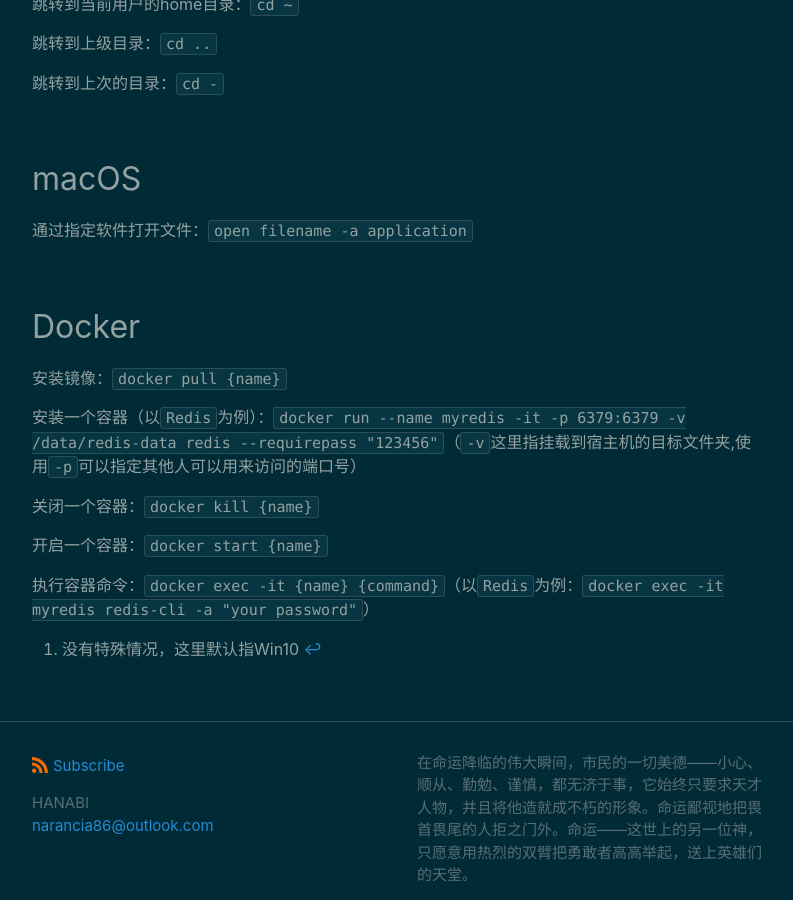
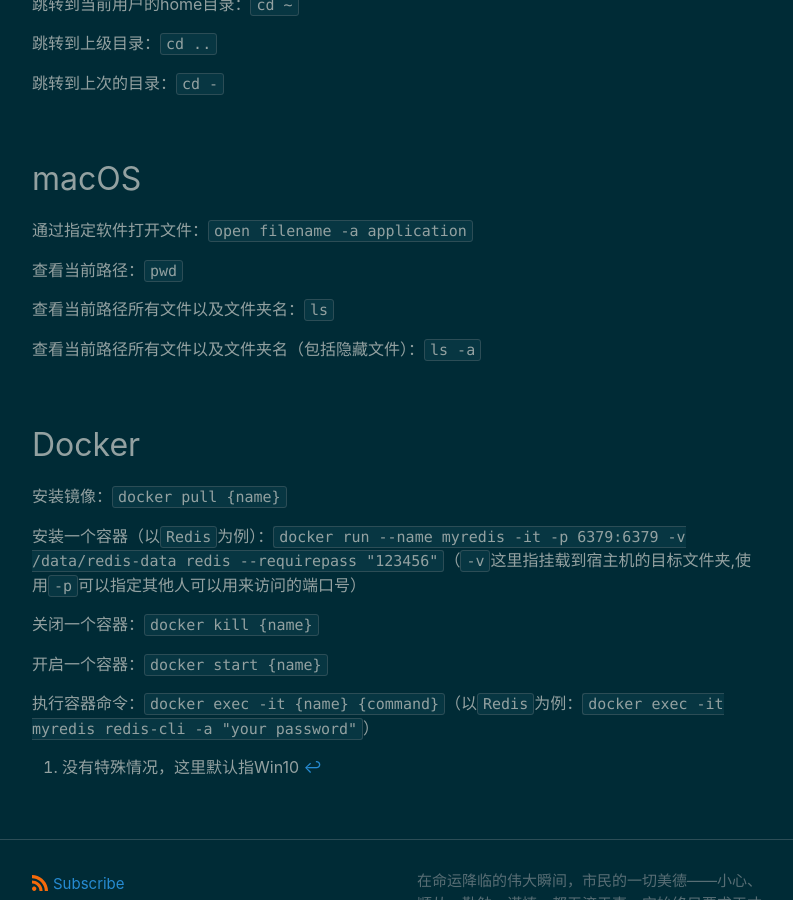
Before and after one commit to KamenRiderKuuga/kamenriderkuuga.github.io, a Jekyll site: the page built from _posts/2020-07-13-Tips-2.md, in a window 1280 px wide and 900 px high, scrolled down 892 px. Shown: the whole window, without its empty margins (238-1031 px from the left). Built offline with Jekyll 4.4.1, drawn with Linux system fonts in a browser that asks for light colours.

Commit message:
更新一些关于VSCode和操作系统的备忘

```diff
--- a/_posts/2020-07-13-Tips-2.md
+++ b/_posts/2020-07-13-Tips-2.md
@@ -29,9 +29,19 @@ tags: Tips
 跳转到上次的目录：`cd -`
 
 
+
+
 ## macOS
 
 通过指定软件打开文件：`open filename -a application`
+
+查看当前路径：`pwd`
+
+查看当前路径所有文件以及文件夹名：`ls`
+
+查看当前路径所有文件以及文件夹名（包括隐藏文件）：`ls -a`
+
+
 
 ## Docker
 
```
Also changed, not shown: _posts/2020-12-27-VSCode-1.md (+4 -0 lines), 1 other file.
